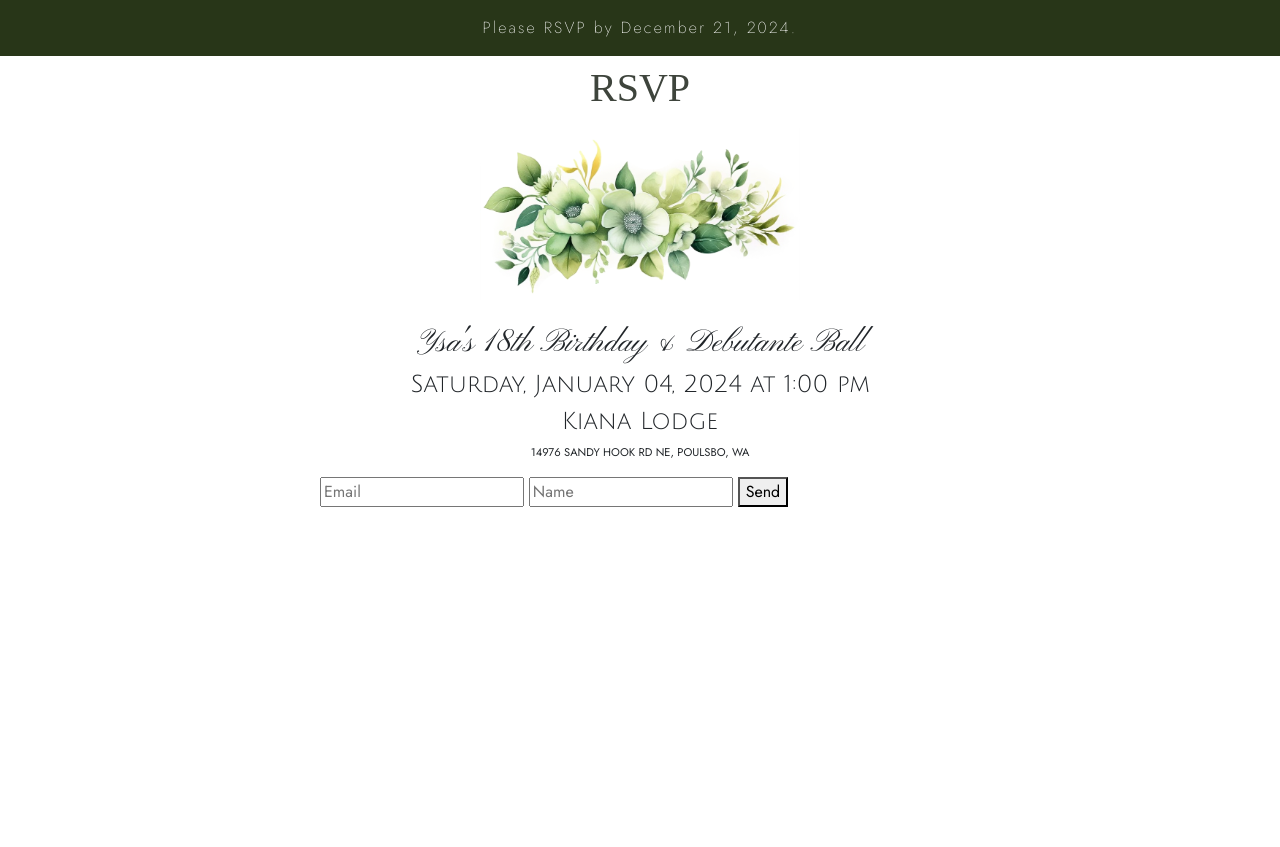
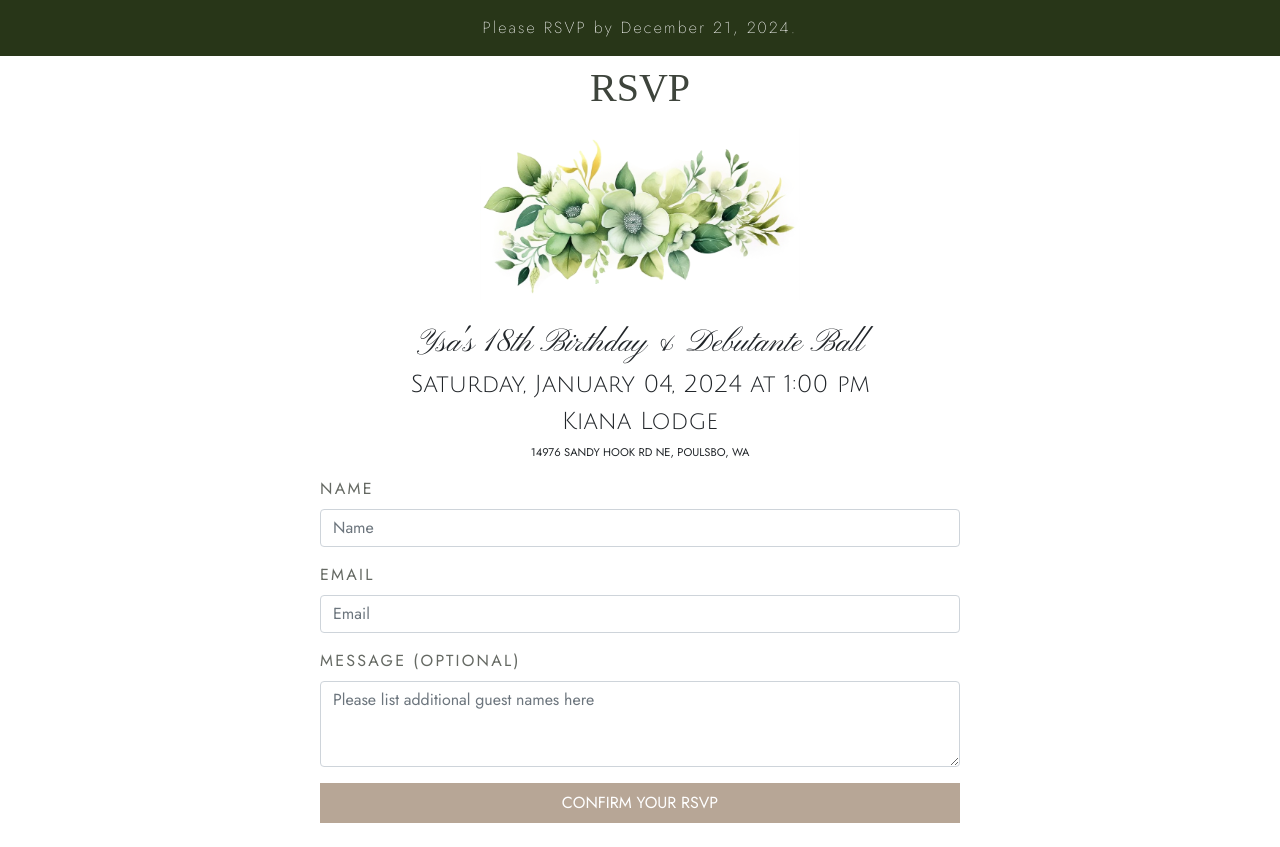
Before and after one commit to ysa-birthday/ysa-birthday.github.io, a plain HTML site: page index.html in a window 1280 px wide. Before the commit the page ends 800 px from the top, so only its background shows below. Drawn offline with nearby package versions, Linux system fonts and the light colour scheme; a web font is replaced by a local one.

Commit message:
rsvp list test

```diff
--- a/index.html
+++ b/index.html
@@ -32,32 +32,25 @@
 
 
             <!-- <div class="text-center mt-4 mb-4">Fill out the form below to confirm your attendance. We hope to see you there!</div> -->
-            <!-- <div class="form">
+            <div class="form">
                 <form method="POST" action="https://script.google.com/macros/s/AKfycbx6F31Zd6hLyQFa90dnDe1S7pYQMwDCWHQRMLWAgchcLUoi-015PjGwkZihgdsMimo/exec">
                     <div class="form-group">
                         <label for="Name">Name</label>
-                        <input name="Name" type="text" class="form-control" placeholder="First and last name" required>
+                        <input name="Name" type="text" class="form-control" placeholder="Name" required>
                     </div>
+
                     <div class="form-group">
-                    <label for="Email">Email</label>
-                    <input name="Email" type="email" class="form-control" placeholder="name@example.com" required>
+                        <label for="Email">Email</label>
+                        <input name="Email" type="email" class="form-control" placeholder="Email" required>
                     </div>
+
                     <div class="form-group">
-                    <label for="Message">Message (optional)</label>
-                    <textarea name="Message" class="form-control" rows="3" placeholder="Please list additional guest names here"></textarea>
+                        <label for="Message">Message (optional)</label>
+                        <textarea name="Message" class="form-control" rows="3" placeholder="Please list additional guest names here"></textarea>
                     </div>
                     <button type="submit" class="button w-100 p-2">CONFIRM YOUR RSVP</button>
                 </form>
-            </div> -->
-
-            <form
-            method="POST"
-            action="https://script.google.com/macros/s/AKfycbx6F31Zd6hLyQFa90dnDe1S7pYQMwDCWHQRMLWAgchcLUoi-015PjGwkZihgdsMimo/exec"
-            >
-            <input name="Email" type="email" placeholder="Email" required>
-            <input name="Name" type="text" placeholder="Name" required>
-            <button type="submit">Send</button>
-            </form>
+            </div>
         </div>
 
         <!-- Optional JavaScript -->
```
